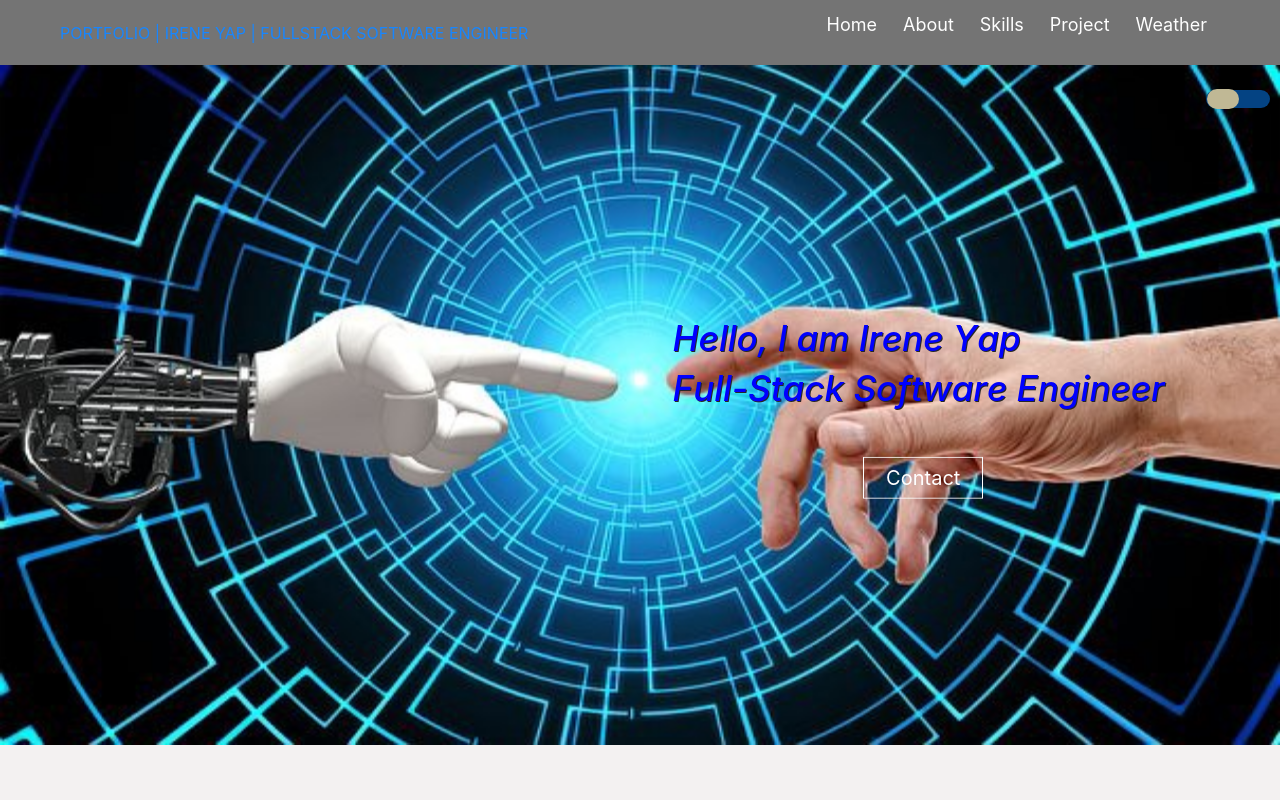
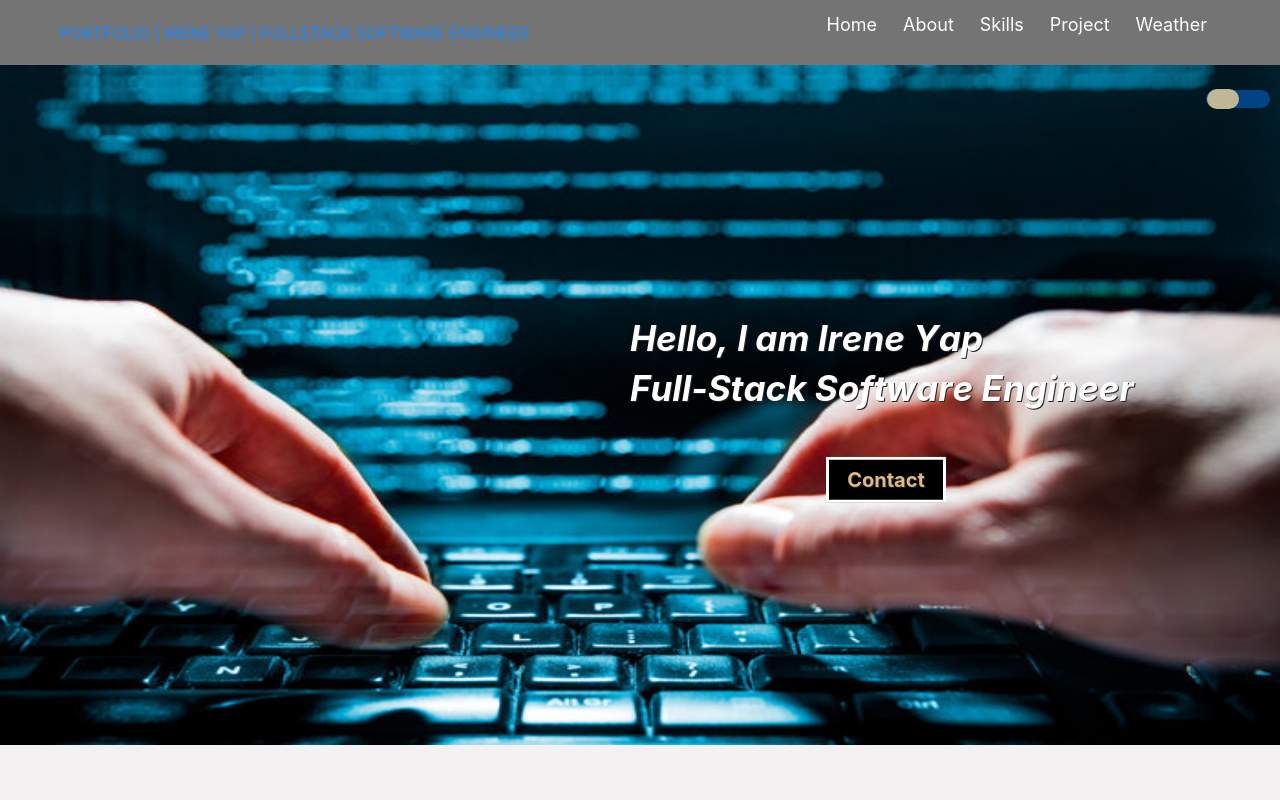
Before and after one commit to ireneyap68/ireneyap68.github.io, a React (Create React App) app: page / in a window 1280 px wide. Shown: the top 800 px of the page. Built offline with nearby package versions, Linux system fonts and the light colour scheme.

Commit message:
[readme]touch up

```diff
--- a/src/App.css
+++ b/src/App.css
@@ -120,8 +120,8 @@ position: relative;
 .texts{
   position: absolute;
   top:25%;
-  right:1rem;
-
+  right:3rem;
+  font-weight: bolder;
   text-align: center;
   color:rgb(175, 174, 174);
   text-shadow: 1px 1px rgb(39, 39, 39);
@@ -136,9 +136,10 @@ font-size: 20px;
 
 .texts h1{
 
-  font-size: 22px;
+  font-size: 50px;
   font-style: italic;
-  color: blue;
+  font-weight: bold;
+  color:white;
   text-align: left;
 
  }
@@ -147,13 +148,13 @@ font-size: 20px;
   padding:5px 10px;
   margin:20px;
   font-size:18px;
-  color:#fff;
-  text-shadow: none;
-  border: 1px solid #fff;
+  color:burlywood;
+  text-shadow: blanchedalmond;
+  border: 3px solid #fff;
   transition: all 0.5s ease-in-out;
   width: 90px;
   /* background:rgb(214, 213, 213); */
-  background:transparent;
+  background:black;
   display:inline-block;
 }
 
--- a/src/components/Header.js
+++ b/src/components/Header.js
@@ -1,5 +1,5 @@
 import React from 'react';
-import headerImg from '../images/power4.jpg' ;
+import headerImg from '../images/portfolio1.jpg' ;
 import Bounce from 'react-reveal/Bounce';
 import {ProductConsumer} from '../context/Context';
 
```
Also changed, not shown: src/images/portfolio1.jpg (added), 1 other file (tests, documents, lock files or other folders).
